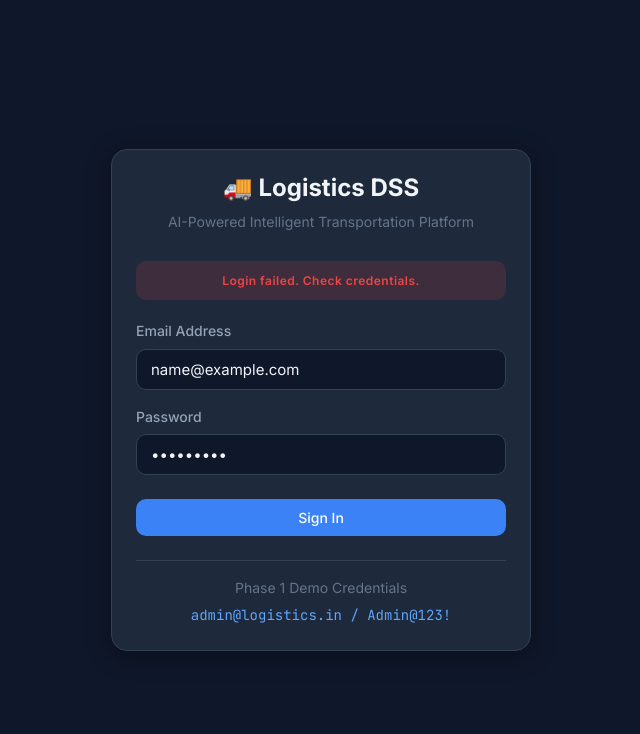
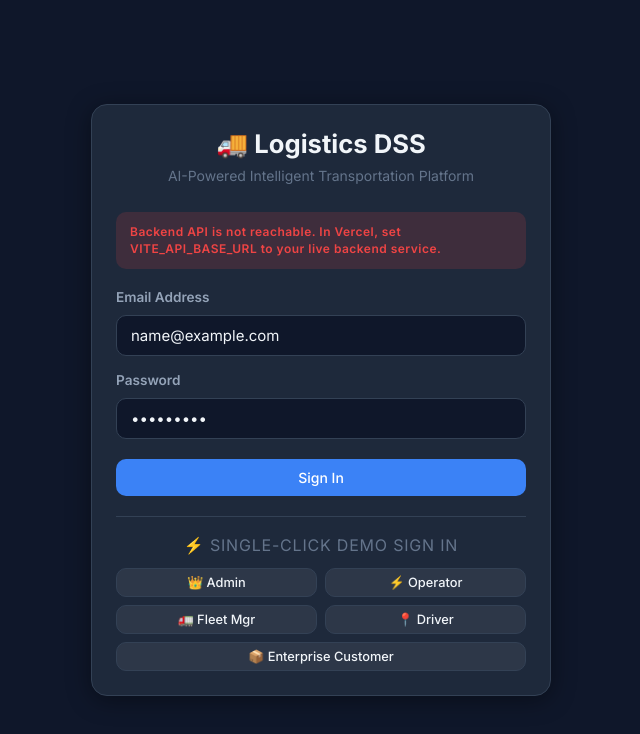
Before and after one commit to brahmareddy2/sih-transport, a React (Vite) app in the folder frontend/: page /login in a window 1280 px wide. Both pictures are taken after typing "name@example.com", "Sample123" into the empty fields and a click on the button "Sign In". Shown: the top 734 px of the page, without its empty margins (319-959 px from the left). Built offline with nearby package versions, Linux system fonts and the light colour scheme; no server answers.

Commit message:
Add demo fallback login and 1-click role buttons

```diff
--- a/frontend/src/pages/Login.jsx
+++ b/frontend/src/pages/Login.jsx
@@ -19,6 +19,18 @@ export default function Login() {
     }
   }
 
+  const handleQuickLogin = (demoEmail, demoPassword) => {
+    setEmail(demoEmail)
+    setPassword(demoPassword)
+    clearError()
+    login(demoEmail, demoPassword).then((result) => {
+      if (result.success) {
+        const dest = ROLE_HOME_PATH[result.role] || '/'
+        navigate(dest)
+      }
+    })
+  }
+
   return (
     <div style={{
       minHeight: '100vh',
@@ -28,9 +40,9 @@ export default function Login() {
       background: 'var(--color-bg-primary)',
       padding: '20px'
     }}>
-      <div className="card" style={{ width: '100%', maxWidth: '420px' }}>
-        <div style={{ textAlign: 'center', marginBottom: '28px' }}>
-          <h1 style={{ fontSize: '1.5rem', fontWeight: '700', marginBottom: '8px' }}>
+      <div className="card" style={{ width: '100%', maxWidth: '460px' }}>
+        <div style={{ textAlign: 'center', marginBottom: '24px' }}>
+          <h1 style={{ fontSize: '1.6rem', fontWeight: '700', marginBottom: '6px' }}>
             🚚 Logistics DSS
           </h1>
           <p className="text-sm text-muted">
@@ -39,14 +51,14 @@ export default function Login() {
         </div>
 
         {error && (
-          <div className="badge badge-danger w-full" style={{ padding: '10px 14px', marginBottom: '20px', borderRadius: 'var(--radius-md)', textTransform: 'none', justifyContent: 'center' }}>
+          <div className="badge badge-danger w-full" style={{ padding: '12px 14px', marginBottom: '18px', borderRadius: 'var(--radius-md)', textTransform: 'none', justifyContent: 'center', lineHeight: '1.4' }}>
             {error}
           </div>
         )}
 
-        <form onSubmit={handleSubmit} style={{ display: 'flex', flexDirection: 'column', gap: '16px' }}>
+        <form onSubmit={handleSubmit} style={{ display: 'flex', flexDirection: 'column', gap: '14px' }}>
           <div>
-            <label htmlFor="email">Email Address</label>
+            <label htmlFor="email" style={{ fontSize: '0.85rem', fontWeight: '600' }}>Email Address</label>
             <input
               id="email"
               type="email"
@@ -59,7 +71,7 @@ export default function Login() {
           </div>
 
           <div>
-            <label htmlFor="password">Password</label>
+            <label htmlFor="password" style={{ fontSize: '0.85rem', fontWeight: '600' }}>Password</label>
             <input
               id="password"
               type="password"
@@ -71,16 +83,62 @@ export default function Login() {
             />
           </div>
 
-          <button type="submit" className="btn btn-primary w-full" style={{ justifyContent: 'center', marginTop: '8px' }} disabled={isLoading}>
+          <button type="submit" className="btn btn-primary w-full" style={{ justifyContent: 'center', marginTop: '6px' }} disabled={isLoading}>
             {isLoading ? <span className="spinner" /> : 'Sign In'}
           </button>
         </form>
 
-        <div style={{ marginTop: '24px', paddingTop: '16px', borderTop: '1px solid var(--color-border)', textAlign: 'center' }}>
-          <p className="text-sm text-muted">Phase 1 Demo Credentials</p>
-          <code className="font-mono text-sm" style={{ display: 'block', marginTop: '4px', color: 'var(--color-brand-light)' }}>
-            admin@logistics.in / Admin@123!
-          </code>
+        <div style={{ marginTop: '20px', paddingTop: '16px', borderTop: '1px solid var(--color-border)' }}>
+          <p className="text-xs text-muted" style={{ textAlign: 'center', marginBottom: '10px', textTransform: 'uppercase', letterSpacing: '0.05em' }}>
+            ⚡ Single-Click Demo Sign In
+          </p>
+          <div style={{ display: 'grid', gridTemplateColumns: 'repeat(2, 1fr)', gap: '8px' }}>
+            <button
+              type="button"
+              className="btn btn-secondary btn-sm"
+              onClick={() => handleQuickLogin('admin@logistics.in', 'Admin@123!')}
+              disabled={isLoading}
+              style={{ justifyContent: 'center', fontSize: '0.8rem' }}
+            >
+              👑 Admin
+            </button>
+            <button
+              type="button"
+              className="btn btn-secondary btn-sm"
+              onClick={() => handleQuickLogin('operator@logistics.in', 'Operator@123!')}
+              disabled={isLoading}
+              style={{ justifyContent: 'center', fontSize: '0.8rem' }}
+            >
+              ⚡ Operator
+            </button>
+            <button
+              type="button"
+              className="btn btn-secondary btn-sm"
+              onClick={() => handleQuickLogin('fleet@logistics.in', 'Fleet@123!')}
+              disabled={isLoading}
+              style={{ justifyContent: 'center', fontSize: '0.8rem' }}
+            >
+              🚛 Fleet Mgr
+            </button>
+            <button
+              type="button"
+              className="btn btn-secondary btn-sm"
+              onClick={() => handleQuickLogin('driver@logistics.in', 'Driver@123!')}
+              disabled={isLoading}
+              style={{ justifyContent: 'center', fontSize: '0.8rem' }}
+            >
+              📍 Driver
+            </button>
+          </div>
+          <button
+            type="button"
+            className="btn btn-secondary btn-sm w-full"
+            onClick={() => handleQuickLogin('customer@logistics.in', 'Customer@123!')}
+            disabled={isLoading}
+            style={{ justifyContent: 'center', fontSize: '0.8rem', marginTop: '8px' }}
+          >
+            📦 Enterprise Customer
+          </button>
         </div>
       </div>
     </div>
--- a/frontend/src/store/authStore.js
+++ b/frontend/src/store/authStore.js
@@ -6,6 +6,14 @@
  */
 import { create } from 'zustand'
 import api from '../services/api.js'
+
+const DEMO_ACCOUNTS = {
+  'admin@logistics.in': { password: 'Admin@123!', role: 'admin', full_name: 'Administrator', email: 'admin@logistics.in', id: 'demo-admin-id' },
+  'operator@logistics.in': { password: 'Operator@123!', role: 'operator', full_name: 'Operations Manager', email: 'operator@logistics.in', id: 'demo-operator-id' },
+  'fleet@logistics.in': { password: 'Fleet@123!', role: 'fleet_manager', full_name: 'Fleet Manager', email: 'fleet@logistics.in', id: 'demo-fleet-id' },
+  'driver@logistics.in': { password: 'Driver@123!', role: 'driver', full_name: 'Lead Driver', email: 'driver@logistics.in', id: 'demo-driver-id' },
+  'customer@logistics.in': { password: 'Customer@123!', role: 'customer', full_name: 'Enterprise Customer', email: 'customer@logistics.in', id: 'demo-customer-id' },
+}
 
 const useAuthStore = create((set, get) => ({
   // ── State ───────────────────────────────────────────────
@@ -22,6 +30,7 @@ const useAuthStore = create((set, get) => ({
       const { data } = await api.post('/auth/login', { email, password })
       localStorage.setItem('access_token', data.access_token)
       localStorage.setItem('refresh_token', data.refresh_token)
+      localStorage.setItem('demo_user', JSON.stringify(data.user))
       set({
         user: data.user,
         accessToken: data.access_token,
@@ -31,7 +40,31 @@ const useAuthStore = create((set, get) => ({
       })
       return { success: true, role: data.user.role }
     } catch (err) {
-      const message = err.response?.data?.detail || 'Login failed. Check credentials.'
+      // Fallback for Vercel preview or offline backend mode
+      const normalizedEmail = (email || '').trim().toLowerCase()
+      const demoAccount = DEMO_ACCOUNTS[normalizedEmail]
+      if (demoAccount && demoAccount.password === password) {
+        const fallbackToken = 'demo_session_token_' + demoAccount.role
+        localStorage.setItem('access_token', fallbackToken)
+        localStorage.setItem('demo_user', JSON.stringify(demoAccount))
+        set({
+          user: demoAccount,
+          accessToken: fallbackToken,
+          isAuthenticated: true,
+          isLoading: false,
+          error: null,
+        })
+        return { success: true, role: demoAccount.role }
+      }
+
+      let message = err.response?.data?.detail
+      if (!message) {
+        if (err.code === 'ERR_NETWORK' || !err.response || err.response?.status === 404) {
+          message = 'Backend API is not reachable. In Vercel, set VITE_API_BASE_URL to your live backend service.'
+        } else {
+          message = 'Login failed. Check credentials.'
+        }
+      }
       set({ isLoading: false, error: message, isAuthenticated: false })
       return { success: false, error: message }
     }
@@ -43,6 +76,7 @@ const useAuthStore = create((set, get) => ({
     } catch { /* ignore logout errors */ }
     localStorage.removeItem('access_token')
     localStorage.removeItem('refresh_token')
+    localStorage.removeItem('demo_user')
     set({ user: null, accessToken: null, isAuthenticated: false, error: null })
   },
 
@@ -51,6 +85,13 @@ const useAuthStore = create((set, get) => ({
       const { data } = await api.get('/auth/me')
       set({ user: data, isAuthenticated: true })
     } catch {
+      const localUser = localStorage.getItem('demo_user')
+      if (localUser) {
+        try {
+          set({ user: JSON.parse(localUser), isAuthenticated: true })
+          return
+        } catch {}
+      }
       get().logout()
     }
   },
```
